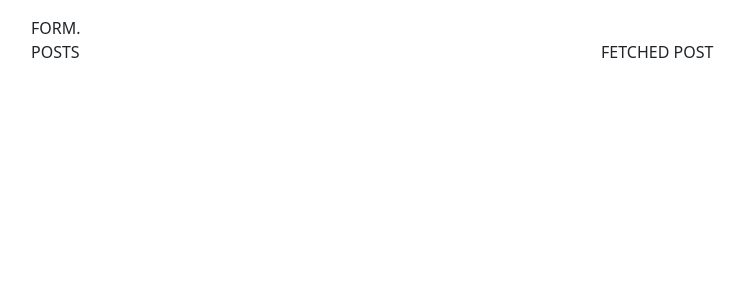
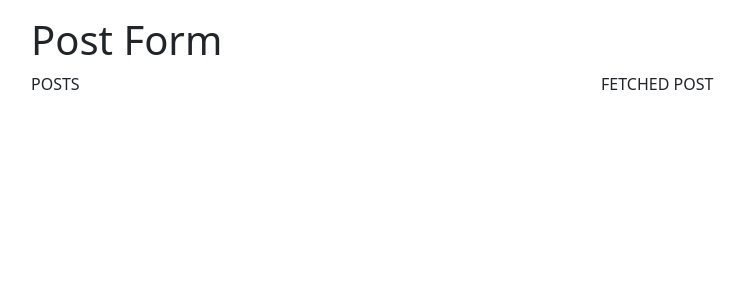
Before and after one commit to kiryl-ramanouski/React-Redux-Saga.-Practice, a React (Create React App) app in the folder react-app/: page / in a window 1280 px wide. Shown: the top 300 px of the page, without its empty margins (51-796 px from the left). Built offline with nearby package versions, Linux system fonts and the light colour scheme.

Commit message:
feat: add frame for PostForm component

```diff
--- a/react-app/src/App.js
+++ b/react-app/src/App.js
@@ -1,8 +1,13 @@
+import React from 'react';
+import PostForm from './Components/PostForm';
+
 function App() {
   return (
     <div className="container pt-3">
       <div className="row">
-        <div className="col">FORM.</div>
+        <div className="col">
+          <PostForm />
+        </div>
       </div>
       <div className="row">
         <div className="col">POSTS</div>
--- a/react-app/src/Components/PostForm.js
+++ b/react-app/src/Components/PostForm.js
@@ -0,0 +1,22 @@
+import React from 'react';
+
+export default class PostForm extends React.Component {
+  constructor(props) {
+    super(props);
+    this.state = {};
+    this.submitHandler = this.submitHandler.bind(this);
+  }
+
+  submitHandler(e) {
+    e.preventDefault();
+  }
+
+  render() {
+    return (
+      <>
+        <h1>Post Form</h1>
+        <form onSubmit={this.submitHandler}></form>
+      </>
+    );
+  }
+}
```
